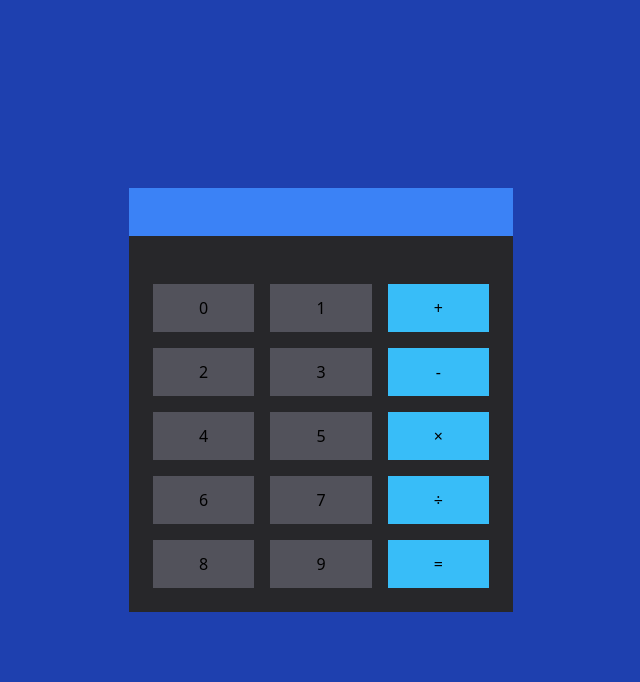
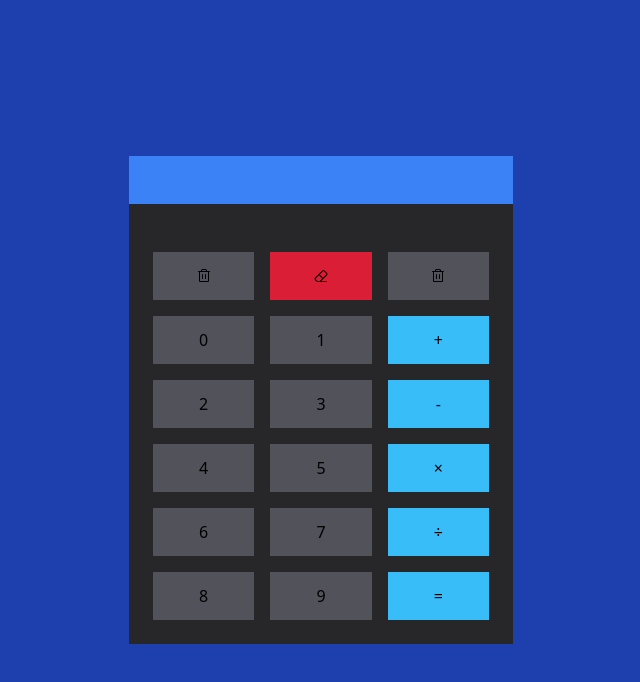
Before and after one commit to Tevin08/Caluculadora-React, a React (Vite) app in the folder Calculadora/: page / in a window 1280 px wide. Shown: the top 682 px of the page, without its empty margins (319-959 px from the left). Built offline with nearby package versions, Linux system fonts and the light colour scheme.

Commit message:
comit romulo

```diff
--- a/Calculadora/package.json
+++ b/Calculadora/package.json
@@ -10,6 +10,7 @@
     "preview": "vite preview"
   },
   "dependencies": {
+    "@phosphor-icons/react": "^2.0.15",
     "react": "^18.2.0",
     "react-dom": "^18.2.0",
     "tailwind": "^4.0.0"
--- a/Calculadora/src/App.jsx
+++ b/Calculadora/src/App.jsx
@@ -1,17 +1,23 @@
 import { useState } from 'react';
 import Button from './assets/components/Buttons';
+import {  DiscordLogo, Eraser, Rocket, Trash} from '@phosphor-icons/react'
+import { YoutubeLogo } from '@phosphor-icons/react/dist/ssr';
 
 function App() {
-// const style1= {
-//   backgroundColor : 'green'
-// } exemplo de prps muito diferentes
+ const style1= {
+   backgroundColor : '#D91E36'
+ } // exemplo de prps muito diferentes
 
   return (
     <main className='flex h-screen w-screen justify-center items-center  bg-blue-800'>
       <div className='flex flex-col gap-6  bg-zinc-800 w-1/2 max-w-sm  '>
-        <div className='py-6 px-8 w-full   bg-blue-500  '/>
+        <div className='py-6 px-8 w-full    bg-blue-500  '/>
         <div className="grid grid-cols-3 p-6 justify-items-center gap-4 ">
 
+
+        <Button icon={ <Trash/>}  />
+        <Button icon={ <Eraser/>} style={style1}  />
+        <Button icon={ <Trash/>}  />
         <Button number={0}/>
         <Button number={1}/>
         <Button number={'+'}  blue={true} />
@@ -26,9 +32,6 @@ function App() {
         <Button number={'÷'}  blue={true} />
         <Button number={8}/>
         <Button number={9}   />
-
-
-
         <Button number={'='}   blue={true} />
         </div>
       </div>
--- a/Calculadora/src/assets/components/Buttons.jsx
+++ b/Calculadora/src/assets/components/Buttons.jsx
@@ -1,4 +1,6 @@
-export default function Button({number,blue, style}){
+import { Trash } from "@phosphor-icons/react";
+
+export default function Button({number,blue, style,icon}){
 
     return(
 
@@ -7,6 +9,7 @@ export default function Button({number,blue, style}){
                 style={style}
             >
                 {number}
+                {icon}
             </button>
     )
 }
```
Also changed, not shown: 1 other file (tests, documents, lock files or other folders).
